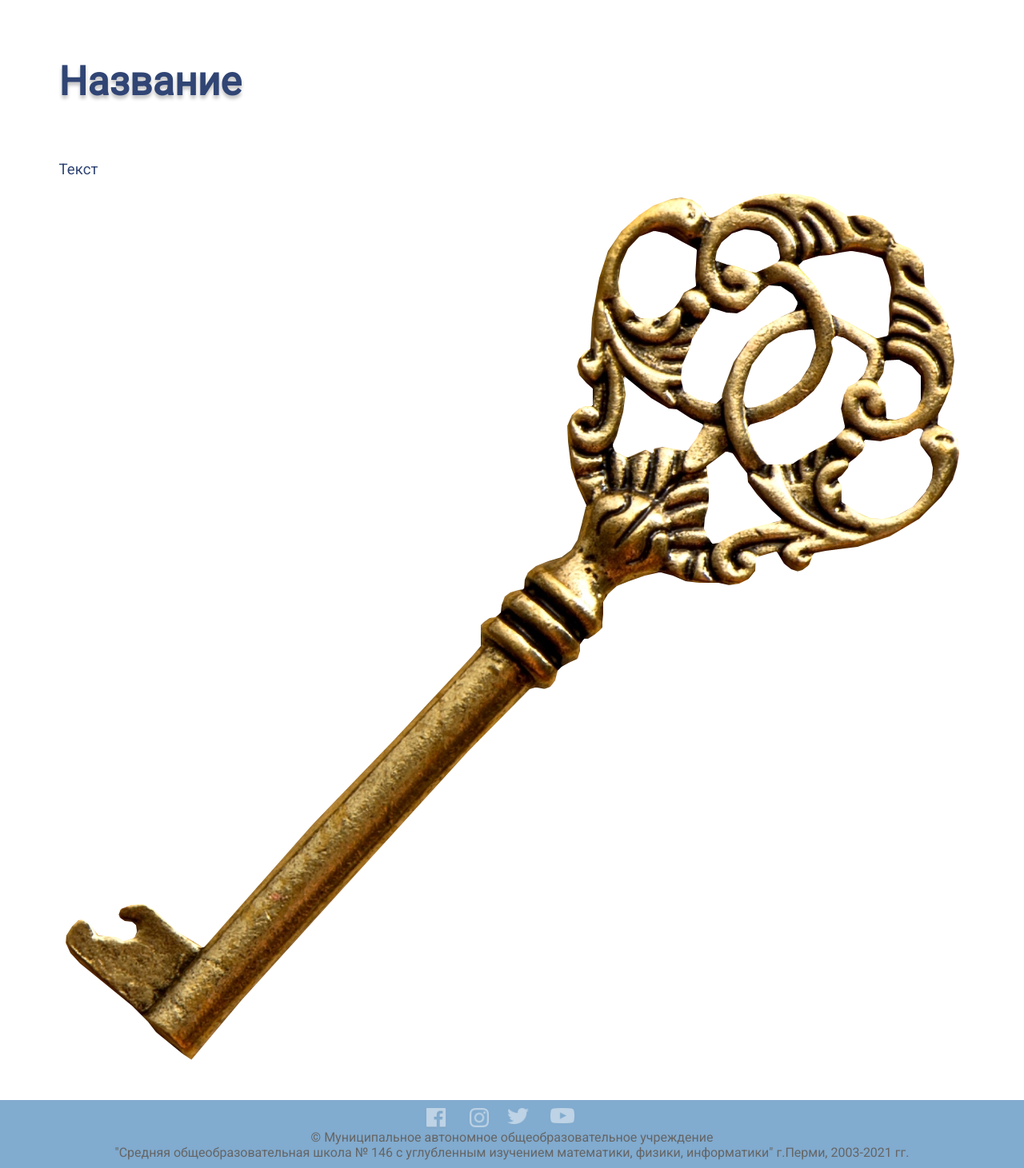
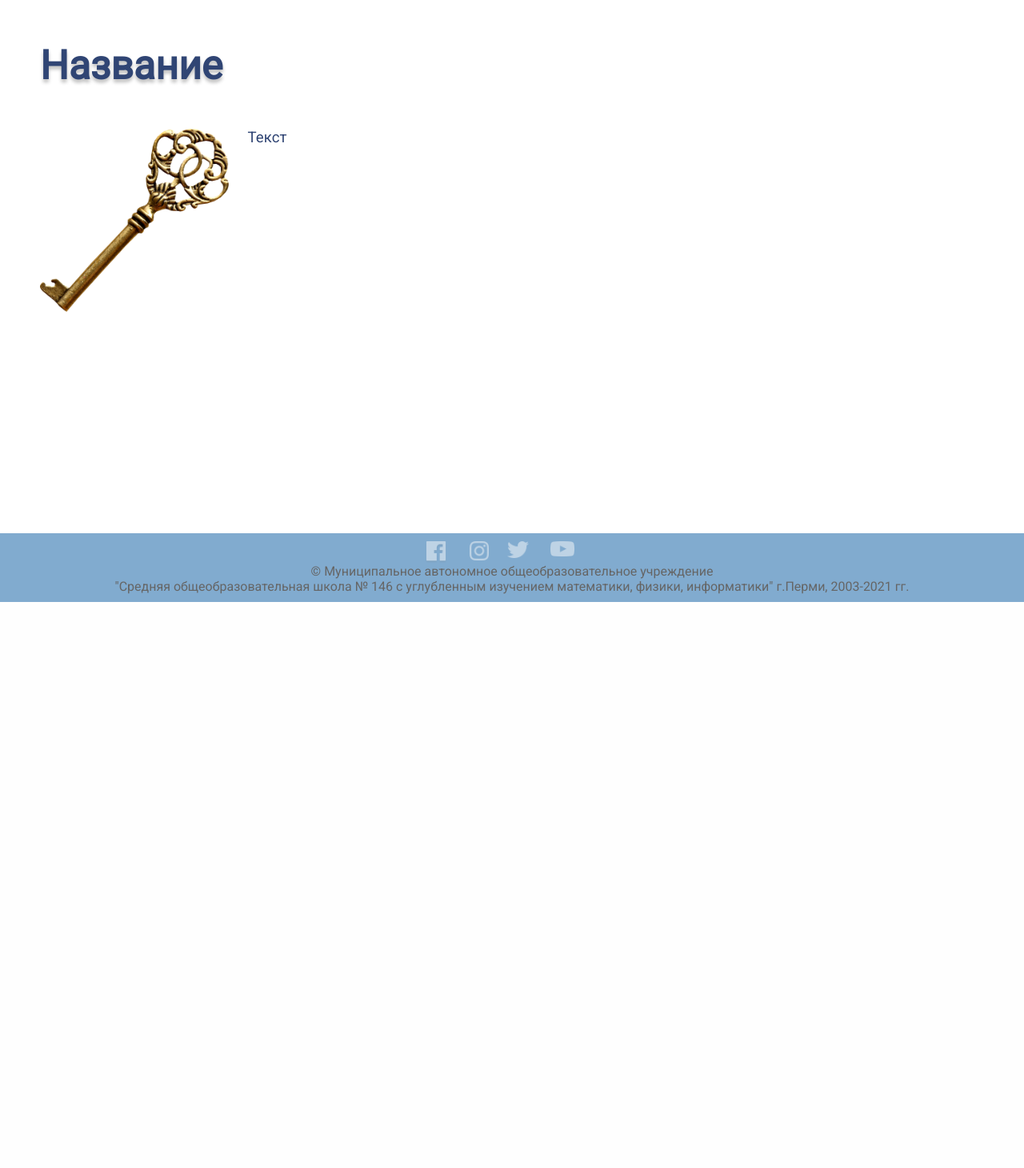
Before and after one commit to mihdenis85/Synergy, a Flask app: page /article_info/1 in a window 1280 px wide. Shown: the part 47-1508 px from the top of the page at 80% size. After the commit the page ends 800 px from the top, so only its background shows below. Run offline with Flask 2, Linux system fonts and the light colour scheme; data comes from the database, SQL or seed files in the repository; both versions use the stored data as it was after the commit; some libraries are stand-ins or nearby versions.

Commit message:
add article page

```diff
--- a/School146/static/css/style.css
+++ b/School146/static/css/style.css
@@ -305,11 +305,10 @@ content {
   	transition: 0.5s;
 }
 .article_img {
-	margin: 0px;
-	width: 100%;
-	height: 160px;
-	background-size: 100% 100%;
-	background-position: center top;
+	float: left;
+	width: 20%;
+	height: auto;
+	margin-right: 2%;
 }
 .article_text {
 	z-index: 1;
@@ -324,11 +323,9 @@ content {
 	color: #304574;
 	text-shadow: 0px 4px 4px rgba(0, 0, 0, 0.25);
 	font-weight: bold;
-	padding-bottom: 20px;
-	padding-top: 20px;
 }
 .content_images {
-	position: flex;
+	width: 20%;
 }
 .content_text {
 	color: #304574;
--- a/School146/templates/article_info.html
+++ b/School146/templates/article_info.html
@@ -4,12 +4,12 @@
 {% endblock %}
 
 {% block content %}
-<div class="container mt-4" style="margin: 0 2%;" >
+<div class="container mt-4">
     <p class="content_title"> {{ title }} </p>
+    <img src="../static/user_img/{{ picture }}" alt="Image" class="article_img">
     <p class="content_text"> {{ text }} </p>
-    <img src="../static/user_img/{{ picture }}" alt="Image" class="content_img">
     {% if editable %}
-    <a href="#"> Изменить </a>
+    	<a href="#" align="center"><p align="center" class="login_button" style="margin-left: 40%; width: 20%;">Изменить</p></a>
     {% else %}
     {% endif %}
 </div>
```
Also changed, not shown: School146/db/project.db.
